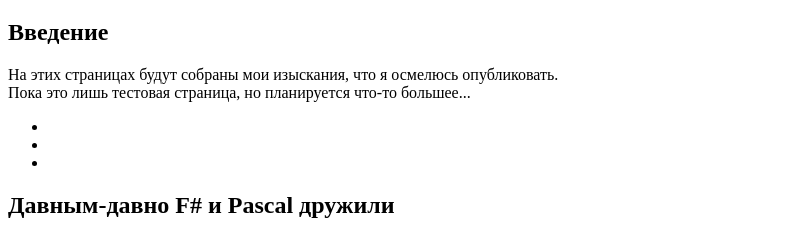
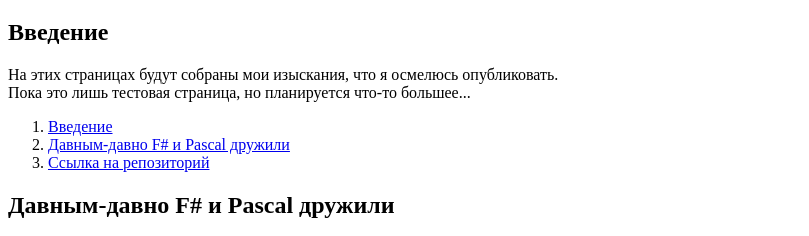
Before and after one commit to ferrafenex/ferrafenex.github.io, a plain HTML site: page index.html in a window 1280 px wide. Shown: the part 61-297 px from the top of the page, without its empty margins (0-809 px from the left). Drawn offline with Linux system fonts and the light colour scheme.

Commit message:
Fix index.html page nav
Исправление текста навигации:
1. Видимый текст ссылок
2. Пронумерованный список

```diff
--- a/index.html
+++ b/index.html
@@ -13,11 +13,11 @@
       </p>
     </main>
     <nav>
-      <ul>
-        <li><a title="Введение" href="#Введение"></a></li>
-        <li><a title="Давным-давно F# и Pascal дружили" href="#Давно"></a></li>
-        <li><a title="Ссылка на репозиторий" href="#Репозиторий"></a></li>
-      </ul>
+      <ol>
+        <li><a href="#Введение">Введение</a></li>
+        <li><a href="#Давно">Давным-давно F# и Pascal дружили</a></li>
+        <li><a href="#Репозиторий">Ссылка на репозиторий</a></li>
+      </ol>
     </nav>
     <article id="Давно">
       <h2>Давным-давно F# и Pascal дружили</h2>
```
